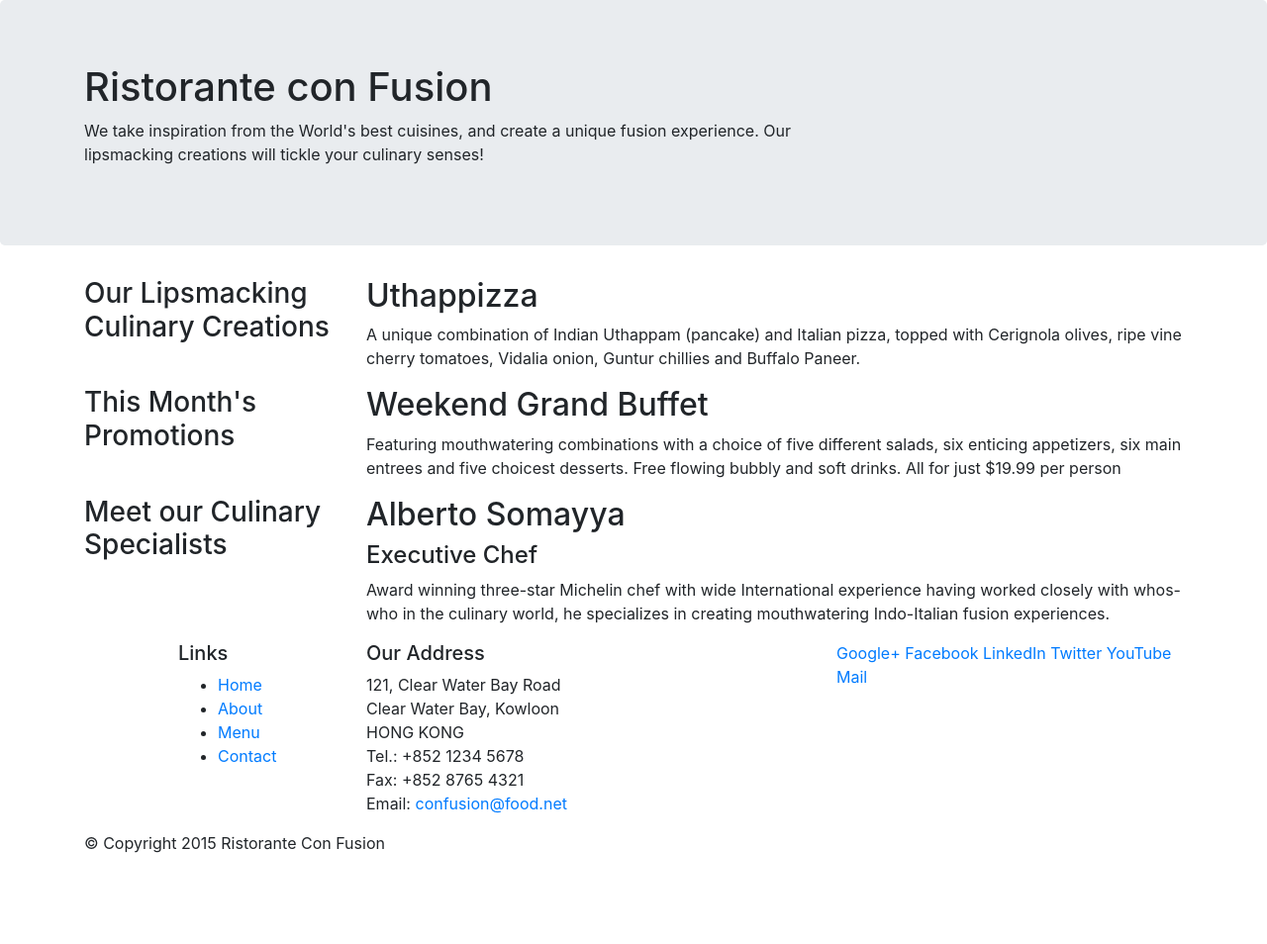
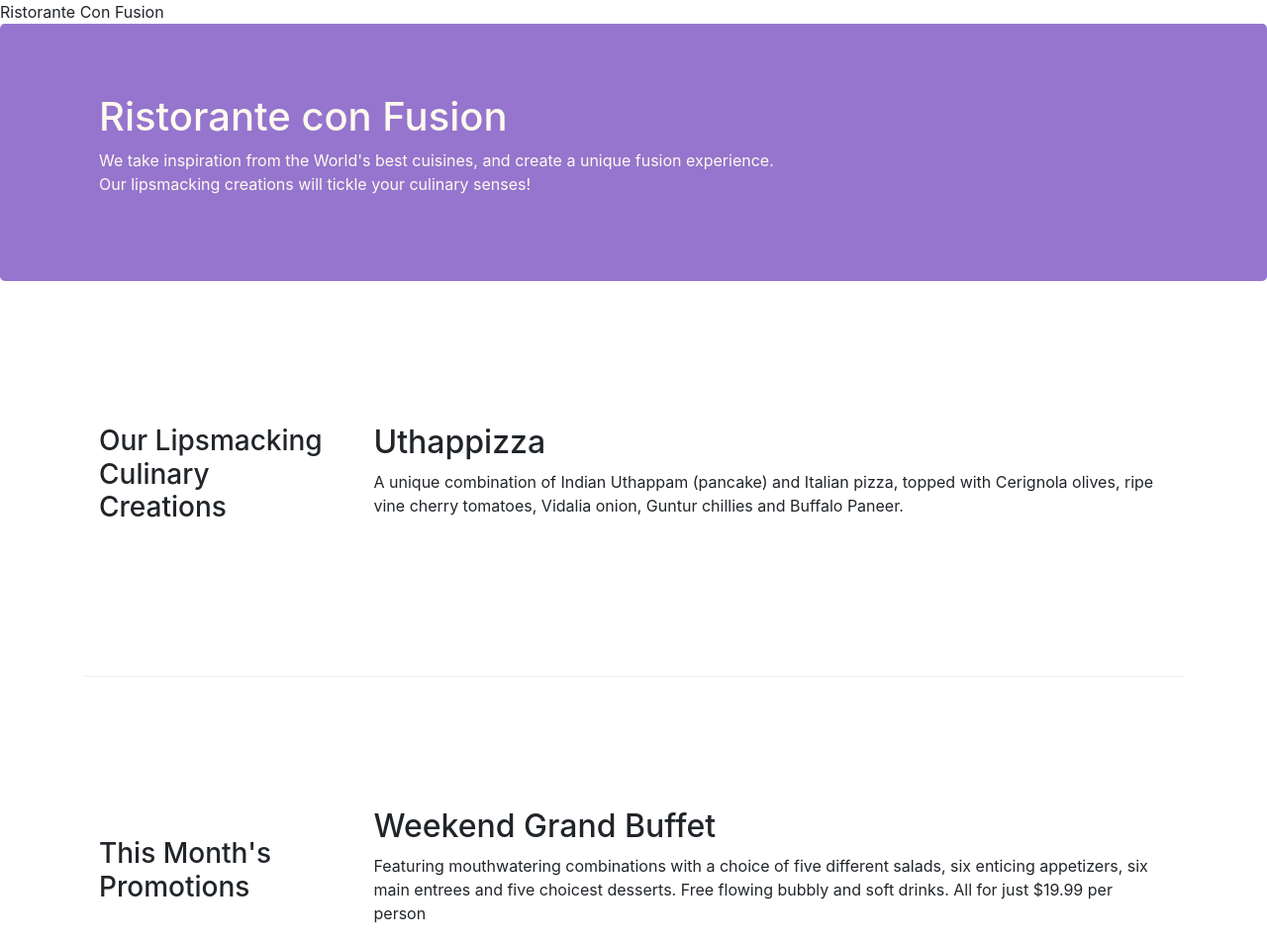
Before and after one commit to StephenVarela/Intro_to_bootstrap, a website: page index.html in a window 1280 px wide. Shown: the top 954 px of the page at 99% size. Before the commit the page ends 880 px from the top, so only its background shows below. Drawn offline with nearby package versions, Linux system fonts and the light colour scheme.

Commit message:
bootstrap grid part 2

```diff
--- /dev/null
+++ b/css/styles.css
@@ -0,0 +1,31 @@
+.row-header{
+  margin: 0px auto;
+  padding: 0px auto
+}
+
+.row-content{
+  margin: 0px auto;
+  padding: 50px 0px 50px 0px;
+  border-bottom: 1px ridge;
+  min-height: 400px;
+}
+
+.footer{
+  background-color: #D1C4E9;
+  margin: 0px auto;
+  padding: 20px 0px 20px 0px;
+}
+
+.jumbotron{
+  padding: 70px 30px 70px 30px;
+  margin: 0px;
+  background: #9575CD;
+  color: floralwhite;
+}
+
+.address{
+  font-size: 80%;
+  margin: 0px;
+  color: #0f0f0f
+
+}
--- a/index.html
+++ b/index.html
@@ -9,6 +9,7 @@
 
     <!-- Bootstrap CSS -->
     <link rel="stylesheet" href="node_modules/bootstrap/dist/css/bootstrap.min.css">
+    <link rel="stylesheet" href="css/styles.css"
 
     <title>Ristorante Con Fusion</title>
 </head>
@@ -17,7 +18,7 @@
 
     <header class="jumbotron">
         <div class="container">
-            <div class="row">
+            <div class="row row-header">
                 <div class="col-12 col-sm-8">
                     <h1>Ristorante con Fusion</h1>
                     <p>We take inspiration from the World's best cuisines, and create a unique fusion experience. Our lipsmacking creations will tickle your culinary senses!</p>
@@ -29,18 +30,18 @@
     </header>
 
     <div class="container">
-        <div class="row">
-            <div class="col-sm-4 push-sm-8 col-md-3 push-md-9">
+        <div class="row row-content align-items-center">
+            <div class="col-sm-4  col-md-3 flex-last">
                 <h3>Our Lipsmacking Culinary Creations</h3>
             </div>
-            <div class="col-sm pull-sm-4 col-md pull-md-3">
+            <div class="col-sm  col-md flex-first">
                 <h2>Uthappizza</h2>
                 <p>A unique combination of Indian Uthappam (pancake) and Italian pizza, topped with Cerignola olives, ripe vine cherry tomatoes, Vidalia onion, Guntur chillies and Buffalo Paneer.</p>
             </div>
         </div>
 
 
-        <div class="row">
+        <div class="row row-content align-items-center">
             <div class="col-sm-4 col-md-3">
                 <h3>This Month's Promotions</h3>
             </div>
@@ -50,11 +51,11 @@
             </div>
         </div>
 
-        <div class="row">
-            <div class="col-sm-4 push-sm-8 col-md-3 push-md-9">
+        <div class="row row-content align-items-center">
+            <div class="col-sm-4 col-md-3 flex-last">
                 <h3>Meet our Culinary Specialists</h3>
             </div>
-            <div class="col-sm pull-sm-4 col-md pull-md-3">
+            <div class="col-sm col-md flex-first">
                 <h2>Alberto Somayya</h2>
                 <h4>Executive Chef</h4>
                 <p>Award winning three-star Michelin chef with wide International experience having worked closely with whos-who in the culinary world, he specializes in creating mouthwatering Indo-Italian fusion experiences. </p>
@@ -62,12 +63,12 @@
         </div>
     </div>
 
-    <footer>
+    <footer class="footer">
         <div class="container">
             <div class="row">
                 <div class="col-5 offset-1 col-sm-2">
                     <h5>Links</h5>
-                    <ul>
+                    <ul class="list-unstyled">
                         <li><a href="#">Home</a></li>
                         <li><a href="#">About</a></li>
                         <li><a href="#">Menu</a></li>
@@ -85,8 +86,8 @@
 		              Email: <a href="mailto:confusion@food.net">confusion@food.net</a>
 		           </address>
                 </div>
-                <div class="col col-sm-4">
-                    <div>
+                <div class="col col-sm-4 align-self-center">
+                    <div style="text-align: center">
                         <a href="http://google.com/+">Google+</a>
                         <a href="http://www.facebook.com/profile.php?id=">Facebook</a>
                         <a href="http://www.linkedin.com/in/">LinkedIn</a>
@@ -96,7 +97,7 @@
                     </div>
                 </div>
            </div>
-           <div class="row">
+           <div class="row justify-content-center">
                 <div class="col-auto">
                     <p>© Copyright 2015 Ristorante Con Fusion</p>
                 </div>
```
